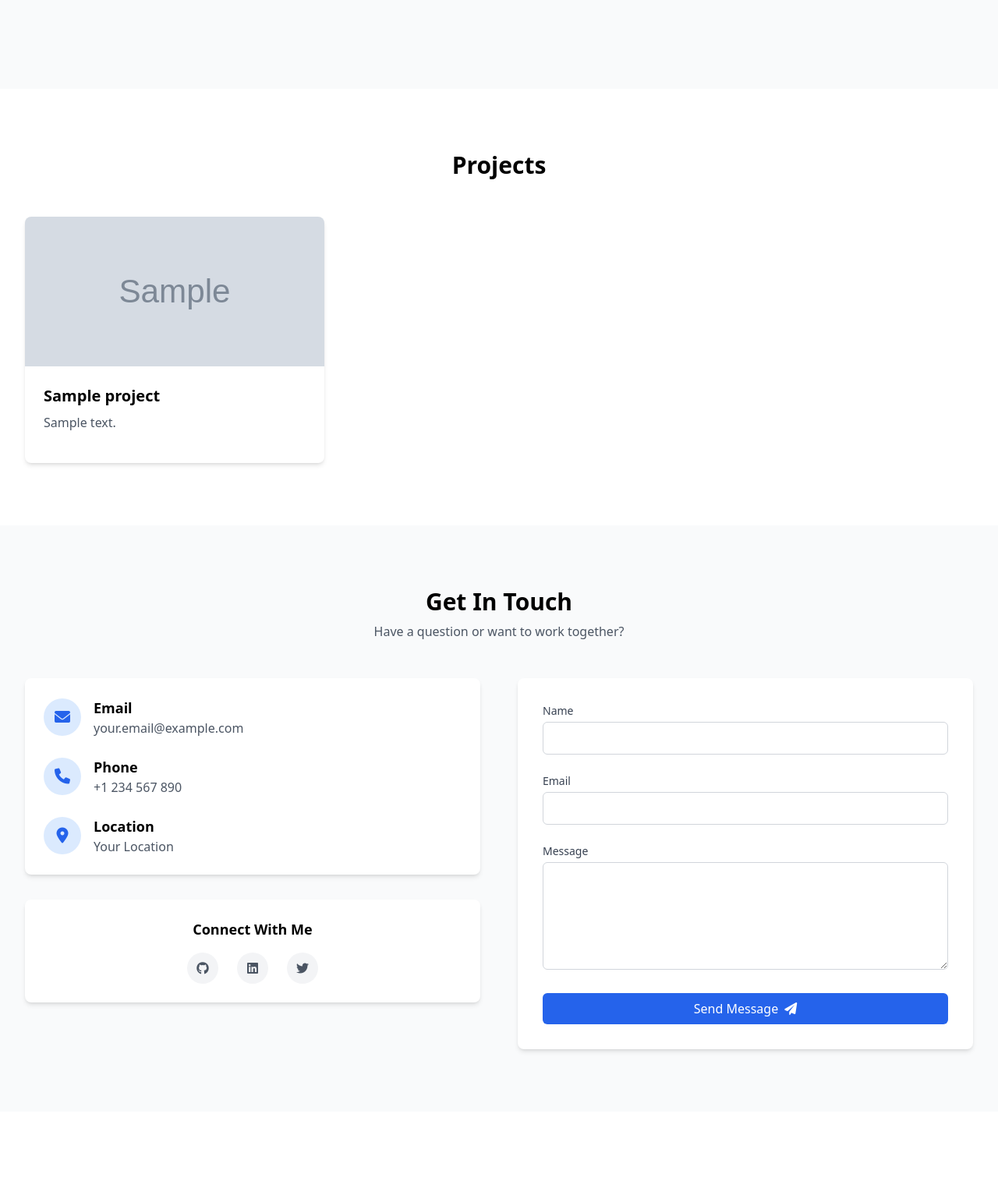
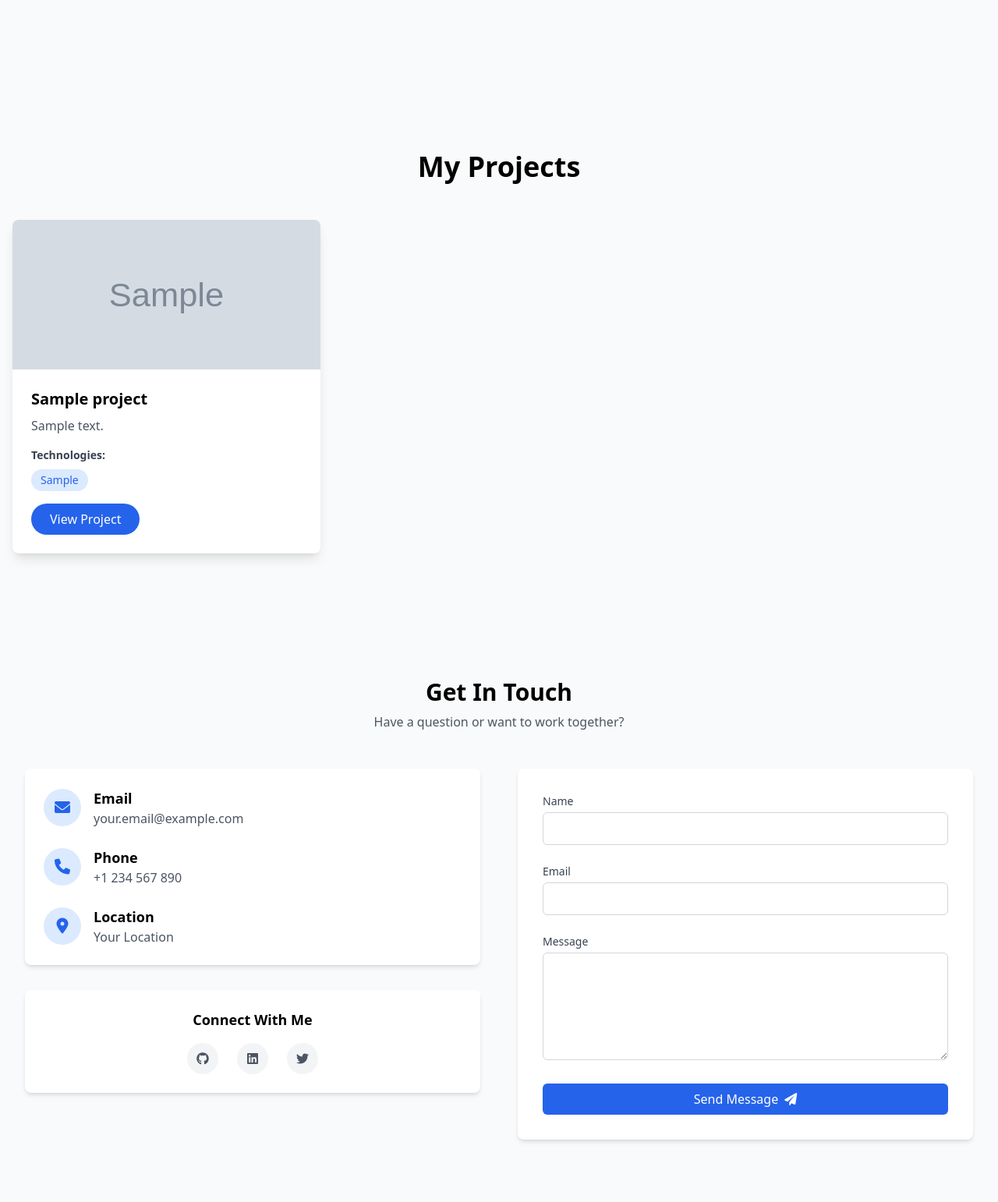
Before and after one commit to Rashidzada/appproject, a Django app: page / in a window 1280 px wide. Shown: the part 1418-2960 px from the top of the page at 78% size. Before the commit the page ends 2769 px from the top, so only its background shows below. Run offline with Django 5.2, Linux system fonts and the light colour scheme; tables that the repository leaves empty hold one stand-in row (values such as "Sample post"); grey boxes marked "Sample" are stand-in pictures; some libraries are stand-ins or nearby versions.

Commit message:
Updated projects section with modern cards and links, improved views

```diff
--- a/portfolio/templates/portfolio/home.html
+++ b/portfolio/templates/portfolio/home.html
@@ -122,28 +122,32 @@
     </section>
 
     <!-- Projects Section -->
-    <section id="projects" class="py-20 bg-white">
-        <div class="max-w-7xl mx-auto px-4 sm:px-6 lg:px-8">
-            <h2 class="text-3xl font-bold text-center mb-12">Projects</h2>
-            <div class="grid md:grid-cols-2 lg:grid-cols-3 gap-8">
+    <section id="projects" class="py-20 bg-gray-50">
+        <div class="container mx-auto px-4">
+            <h2 class="text-4xl font-bold text-center mb-12">My Projects</h2>
+            <div class="grid grid-cols-1 md:grid-cols-2 lg:grid-cols-3 gap-8">
                 {% for project in projects %}
-                <div class="bg-white rounded-lg shadow-md overflow-hidden hover:shadow-xl transition-shadow">
+                <div class="bg-white rounded-lg shadow-lg overflow-hidden transform transition duration-300 hover:scale-105">
+                    {% if project.image %}
                     <img src="{{ project.image.url }}" alt="{{ project.title }}" class="w-full h-48 object-cover">
+                    {% endif %}
                     <div class="p-6">
                         <h3 class="text-xl font-semibold mb-2">{{ project.title }}</h3>
                         <p class="text-gray-600 mb-4">{{ project.description }}</p>
-                        <div class="flex space-x-4">
-                            {% if project.github_url %}
-                            <a href="{{ project.github_url }}" class="text-blue-600 hover:text-blue-800">
-                                <i class="fab fa-github"></i> GitHub
-                            </a>
-                            {% endif %}
-                            {% if project.live_url %}
-                            <a href="{{ project.live_url }}" class="text-blue-600 hover:text-blue-800">
-                                <i class="fas fa-external-link-alt"></i> Live Demo
-                            </a>
-                            {% endif %}
+                        <div class="mb-4">
+                            <h4 class="text-sm font-semibold text-gray-700 mb-2">Technologies:</h4>
+                            <div class="flex flex-wrap gap-2">
+                                {% for tech in project.technologies.split %}
+                                <span class="px-3 py-1 bg-blue-100 text-blue-600 rounded-full text-sm">{{ tech }}</span>
+                                {% endfor %}
+                            </div>
                         </div>
+                        {% if project.project_url %}
+                        <a href="{{ project.project_url }}" target="_blank"
+                           class="inline-block bg-blue-600 text-white px-6 py-2 rounded-full hover:bg-blue-700 transition duration-300">
+                            View Project
+                        </a>
+                        {% endif %}
                     </div>
                 </div>
                 {% endfor %}
--- a/portfolio/views.py
+++ b/portfolio/views.py
@@ -1,33 +1,34 @@
-from django.shortcuts import render, redirect
+from django.shortcuts import render
+from .models import Project, Skill, Contact
+from .forms import ContactForm
 from django.contrib import messages
-from .models import Project, Skill, Contact
 
 # Create your views here.
 
 def home(request):
     projects = Project.objects.all().order_by('-created_at')
-    backend_skills = Skill.objects.filter(category='backend')
-    frontend_skills = Skill.objects.filter(category='frontend')
+    skills = Skill.objects.all()
+
+    # Group skills by category
+    frontend_skills = skills.filter(category='frontend')
+    backend_skills = skills.filter(category='backend')
+    other_skills = skills.filter(category='other')
 
     if request.method == 'POST':
-        name = request.POST.get('name')
-        email = request.POST.get('email')
-        message = request.POST.get('message')
-
-        if name and email and message:
-            Contact.objects.create(
-                name=name,
-                email=email,
-                message=message
-            )
-            messages.success(request, 'Thank you for your message! I will get back to you soon.')
-            return redirect('home')
-        else:
-            messages.error(request, 'Please fill in all fields.')
+        form = ContactForm(request.POST)
+        if form.is_valid():
+            form.save()
+            messages.success(request, 'Your message has been sent successfully!')
+            form = ContactForm()
+    else:
+        form = ContactForm()
 
     context = {
         'projects': projects,
+        'frontend_skills': frontend_skills,
         'backend_skills': backend_skills,
-        'frontend_skills': frontend_skills,
+        'other_skills': other_skills,
+        'form': form
     }
+
     return render(request, 'portfolio/home.html', context)
```
